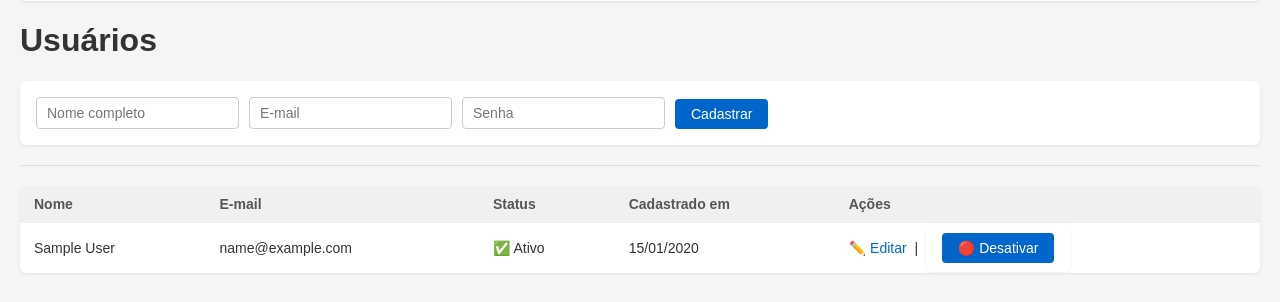
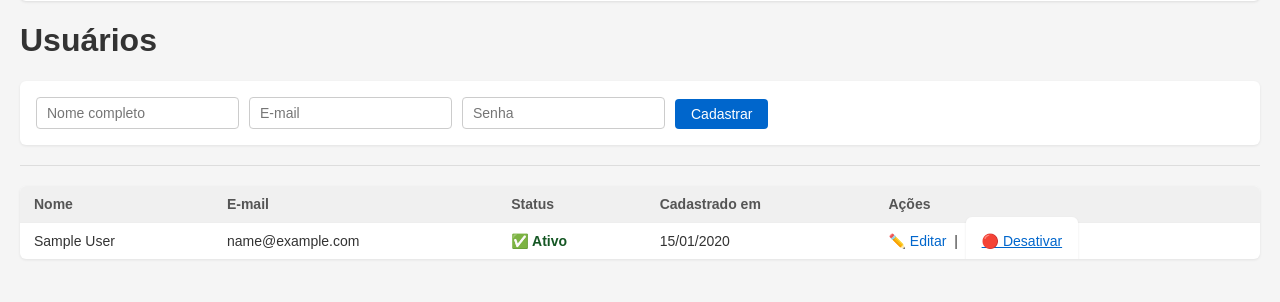
Before and after one commit to SavioKaiky/estoque_estudo, a Flask app: page /usuarios/ in a window 1280 px wide. Shown: the part 142-444 px from the top of the page. Run offline with Flask 3, Linux system fonts and the light colour scheme; tables that the repository leaves empty hold one stand-in row (values such as "Sample post").

Commit message:
feat(usuarios): adiciona tela de cadastro, edição e ativar/desativar usuários

```diff
--- a/static/css/Style.css
+++ b/static/css/Style.css
@@ -160,3 +160,29 @@ ul li {
 ul li:last-child {
     border-bottom: none;
 }
+
+
+/* ---- Usuários ---- */
+.badge-ativo {
+    color: #155724;
+    font-weight: bold;
+}
+
+.badge-inativo {
+    color: #721c24;
+    font-weight: bold;
+}
+
+.btn-link {
+    background: none;
+    border: none;
+    color: #0066cc;
+    cursor: pointer;
+    font-size: 14px;
+    padding: 0;
+    text-decoration: underline;
+}
+
+.btn-link:hover {
+    color: #0052a3;
+}
```
